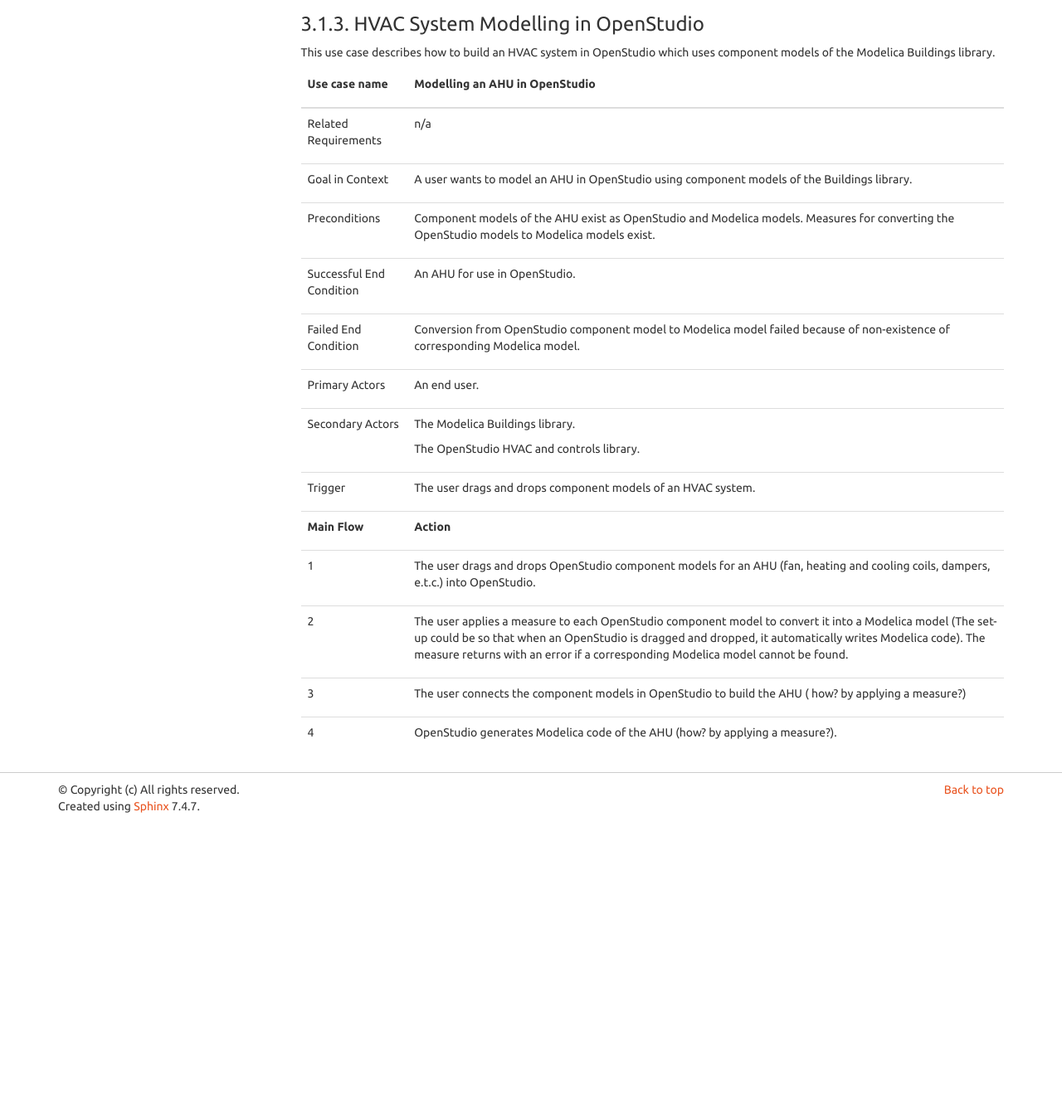
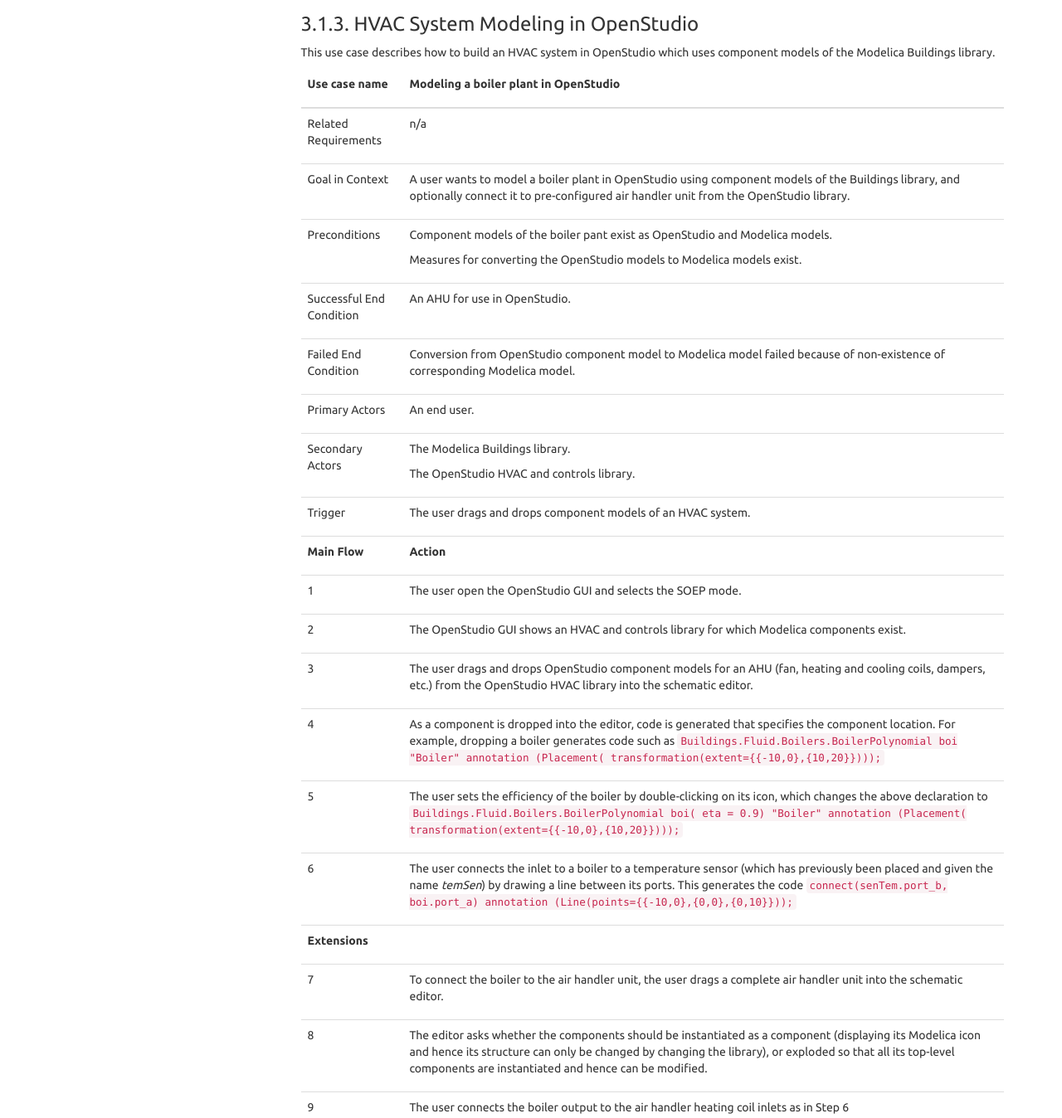
Before and after one commit to lbl-srg/soep, a Sphinx documentation site: the page built from doc/design/source/useCases.rst, in a window 1280 px wide and 1400 px high, scrolled down 4289 px, cut to the strip 52-1400 px from the top of the window. Shown: the whole strip at 83% size. Built offline with Sphinx 7.4.7, drawn with Linux system fonts in a browser that asks for light colours; before the commit the page ends 5333 px from its top, so only the background shows below that; some of the changed text lies outside the part shown.

Commit message:
Revised use case

```diff
--- a/doc/design/source/useCases.rst
+++ b/doc/design/source/useCases.rst
@@ -8,7 +8,11 @@ through OpenStudio, and use cases for developers of SOEP.
 
 .. note::
 
-  I think OpenStudio components which map to Modelica models will need to be annotated somehow so that OpenStudio knows how to handle them automatically. The reasoning is because I believe we should still be able to support the old way OpenStudio deals with HVAC. We need a way to let OpenStudio knows whether we are doing SOEP or the old way.
+   I think OpenStudio components which map to Modelica models will need to be
+   annotated somehow so that OpenStudio knows how to handle them automatically.
+   The reasoning is because I believe we should still be able to support the
+   old way OpenStudio deals with HVAC. We need a way to let OpenStudio knows
+   whether we are doing SOEP or the old way.
 
 OpenStudio Integration
 ^^^^^^^^^^^^^^^^^^^^^^
@@ -329,23 +333,27 @@ The sequence diagram for this as shown in :numref:`fig_use_case_loading_modelica
 
 
 
-HVAC System Modelling in OpenStudio
-~~~~~~~~~~~~~~~~~~~~~~~~~~~~~~~~~~~
+HVAC System Modeling in OpenStudio
+~~~~~~~~~~~~~~~~~~~~~~~~~~~~~~~~~~
 
 This use case describes how to build an HVAC system in OpenStudio
 which uses component models of the Modelica Buildings library.
 
 
 ===========================  ===================================================
-**Use case name**            **Modelling an AHU in OpenStudio**
+**Use case name**            **Modeling a boiler plant in OpenStudio**
 ===========================  ===================================================
 Related Requirements         n/a
 ---------------------------  ---------------------------------------------------
-Goal in Context              A user wants to model an AHU in OpenStudio
-                             using component models of the Buildings library.
+Goal in Context              A user wants to model a boiler plant in OpenStudio
+                             using component models of the Buildings library,
+                             and optionally connect it to pre-configured
+                             air handler unit from the OpenStudio library.
 ---------------------------  ---------------------------------------------------
-Preconditions                Component models of the AHU exist as OpenStudio
-                             and Modelica models. Measures for converting
+Preconditions                Component models of the boiler pant
+                             exist as OpenStudio and Modelica models.
+
+                             Measures for converting
                              the OpenStudio models to Modelica models exist.
 ---------------------------  ---------------------------------------------------
 Successful End Condition     An AHU for use in OpenStudio.
@@ -360,26 +368,59 @@ Secondary Actors             The Modelica Buildings library.
 
                              The OpenStudio HVAC and controls library.
 ---------------------------  ---------------------------------------------------
-Trigger                      The user drags and drops component models of an HVAC
-                             system.
+Trigger                      The user drags and drops component models of an
+                             HVAC system.
 ---------------------------  ---------------------------------------------------
 **Main Flow**                **Action**
 ---------------------------  ---------------------------------------------------
-1                            The user drags and drops OpenStudio component
+1                            The user open the OpenStudio GUI and selects the
+                             SOEP mode.
+---------------------------  ---------------------------------------------------
+2                            The OpenStudio GUI shows an HVAC and controls
+                             library for which Modelica components exist.
+---------------------------  ---------------------------------------------------
+3                            The user drags and drops OpenStudio component
                              models for an AHU (fan, heating and cooling coils,
-                             dampers, e.t.c.) into OpenStudio.
+                             dampers, etc.) from the OpenStudio HVAC library
+                             into the schematic editor.
 ---------------------------  ---------------------------------------------------
-2                            The user applies a measure to each OpenStudio
-                             component model to convert it into a Modelica model
-                             (The set-up could be so that when an OpenStudio
-                             is dragged and dropped, it automatically writes
-                             Modelica code). The measure returns with an error
-                             if a corresponding Modelica model cannot be found.
+4                            As a component is dropped into the editor,
+                             code is generated that specifies the component
+                             location. For example, dropping a boiler generates
+                             code such
+                             as ``Buildings.Fluid.Boilers.BoilerPolynomial
+                             boi "Boiler"
+                             annotation (Placement(
+                             transformation(extent={{-10,0},{10,20}})));``
 ---------------------------  ---------------------------------------------------
-3                            The user connects the component models in
-                             OpenStudio to build the AHU ( how? by applying
-                             a measure?)
+5                            The user sets the efficiency of the boiler by
+                             double-clicking on its icon, which changes the
+                             above declaration
+                             to ``Buildings.Fluid.Boilers.BoilerPolynomial boi(
+                             eta = 0.9) "Boiler"
+                             annotation (Placement(
+                             transformation(extent={{-10,0},{10,20}})));``
 ---------------------------  ---------------------------------------------------
-4                            OpenStudio generates Modelica code of the AHU
-                             (how? by applying a measure?).
+6                            The user connects the inlet to a boiler to a
+                             temperature sensor (which has previously been placed
+                             and given the name `temSen`) by drawing a line
+                             between its ports. This generates the
+                             code ``connect(senTem.port_b, boi.port_a)
+                             annotation (Line(points={{-10,0},{0,0},{0,10}}));``
+---------------------------  ---------------------------------------------------
+**Extensions**
+---------------------------  ---------------------------------------------------
+7                            To connect the boiler to the air handler unit,
+                             the user drags a complete air handler unit
+                             into the schematic editor.
+---------------------------  ---------------------------------------------------
+8                            The editor asks whether the components should be
+                             instantiated as a component (displaying
+                             its Modelica icon and hence its structure can only
+                             be changed by changing the library), or
+                             exploded so that all its top-level components are
+                             instantiated and hence can be modified.
+---------------------------  ---------------------------------------------------
+9                            The user connects the boiler output to the
+                             air handler heating coil inlets as in Step 6
 ===========================  ===================================================
```
